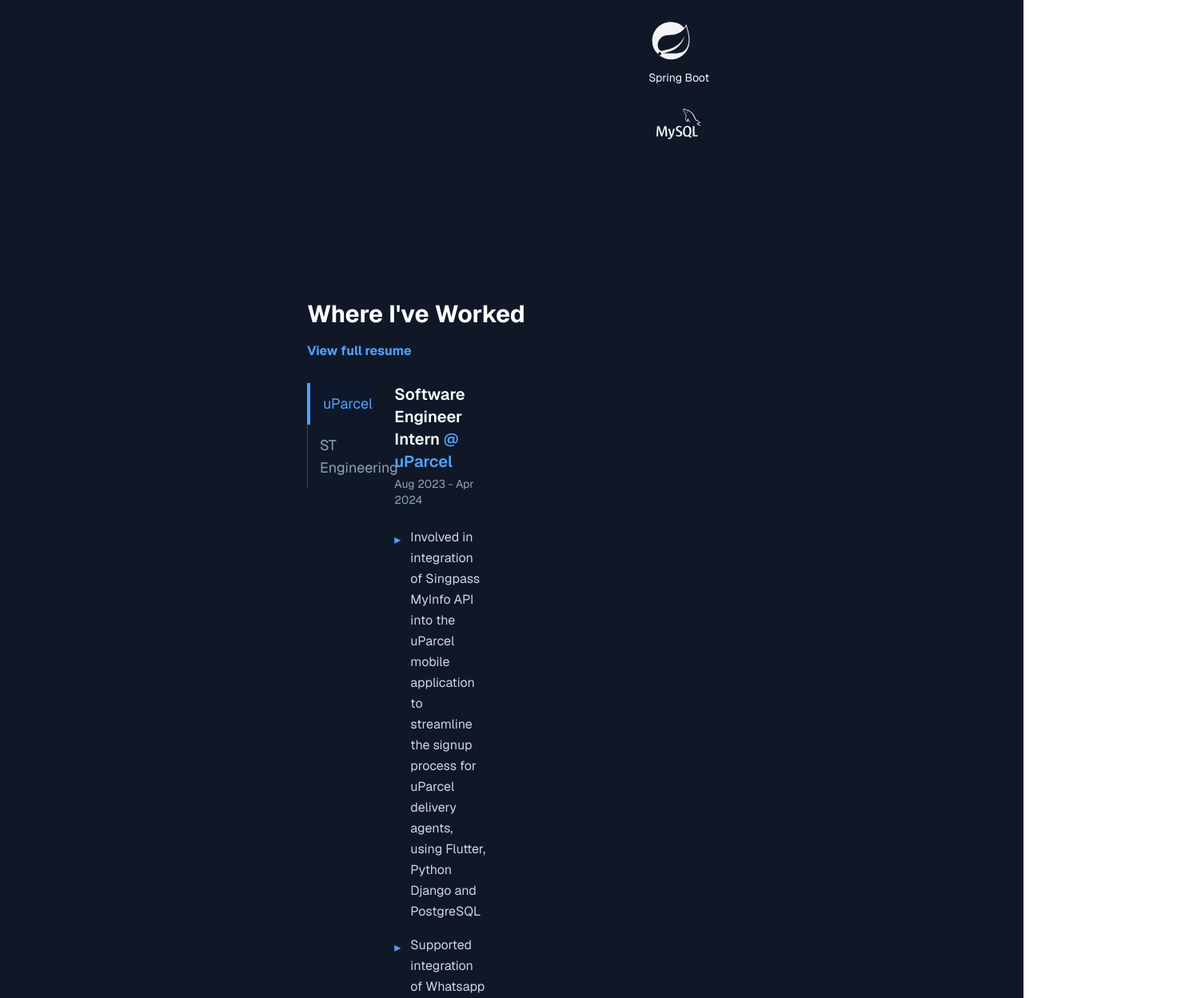
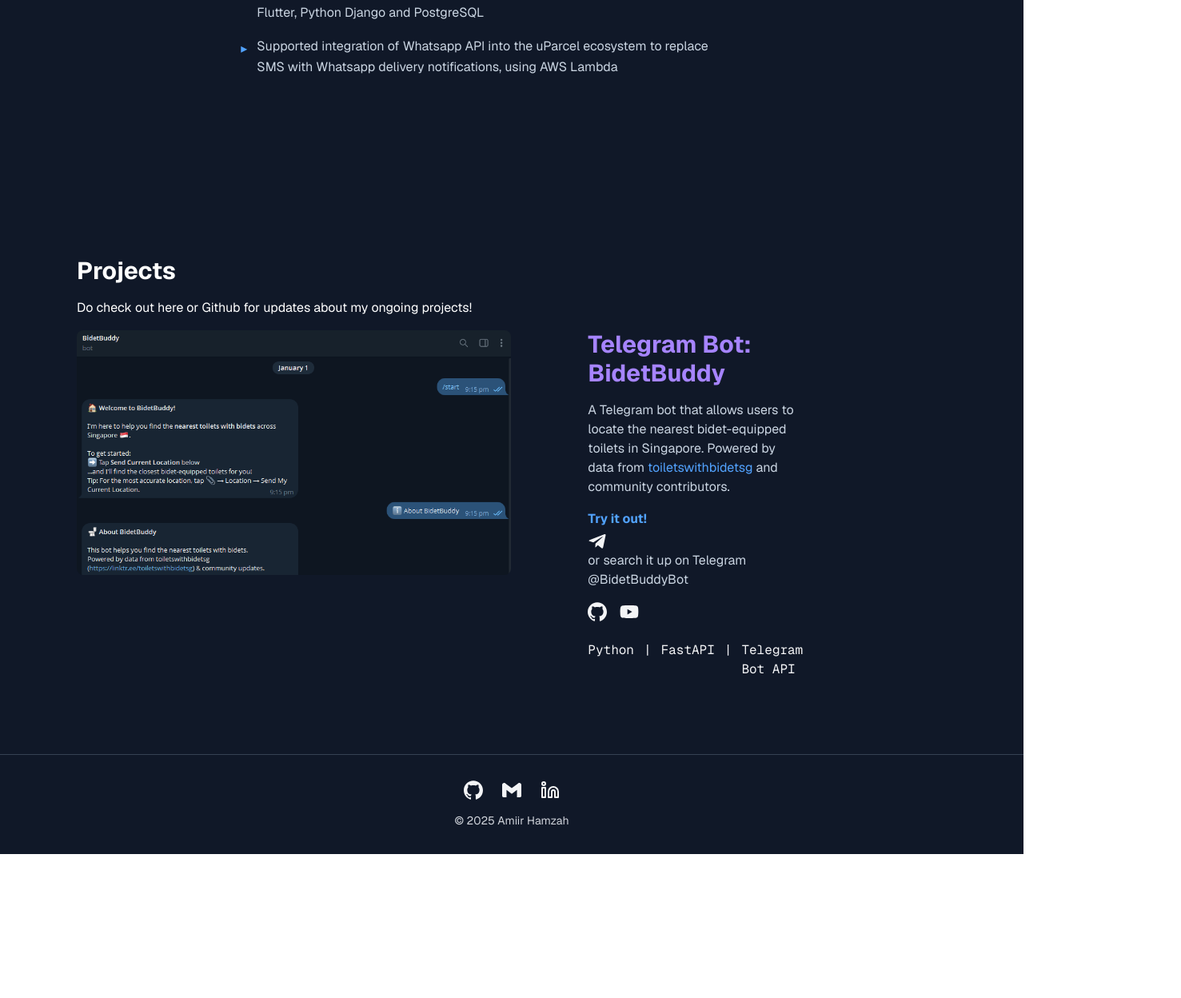
Before and after one commit to ahbb/amiirhamzah, a Next.js app: page / in a window 1280 px wide. Shown: the part 1549-2797 px from the top of the page at 80% size, 1477 px wide, since content can reach past the window. After the commit the page ends 2617 px from the top, so only its background shows below. Built offline with nearby package versions, Linux system fonts and the light colour scheme.

Commit message:
responsiveness

```diff
--- a/app/components/About.jsx
+++ b/app/components/About.jsx
@@ -5,7 +5,7 @@ import { DiDjango } from "react-icons/di";
 
 export default function About() {
   return (
-    <div className="max-w-full flex-1 flex flex-col items-center justify-between pb-48 px-4 lg:px-96">
+    <div className="mx-auto flex-1 flex flex-col items-center justify-between px-4 sm:px-6 lg:px-12 xl:px-24 pb-24 sm:pb-32 lg:pb-40">
       {/* About section */}
       <div className="w-full">
         <section id="about" className="scroll-mt-20">
@@ -14,14 +14,14 @@ export default function About() {
           </h2>
           <div className="flex flex-col lg:flex-row items-start gap-6 lg:gap-16">
             <div className="pt-3">
-              <p className="text-gray-300 leading-relaxed text-lg">
+              <p className="text-gray-300 leading-relaxed text-base sm:text-lg">
                 Hi, I’m Amiir Hamzah, a technology enthusiast driven by a
                 passion for building applications that create meaningful and
                 positive impact. I enjoy developing digital solutions that
                 simplify everyday processes, improve efficiency, and enhance the
                 way people interact with technology.
               </p>
-              <p className="text-gray-300 leading-relaxed py-5 text-lg">
+              <p className="text-gray-300 leading-relaxed py-5 text-base sm:text-lg">
                 Beyond coding, I aim to maintain a healthy lifestyle by
                 regularly practicing calisthenics and running to stay fit. I
                 also enjoy playing video games, for the immersive storytelling
@@ -34,7 +34,7 @@ export default function About() {
               <p className="text-gray-300 text-center">
                 Some technologies I am working with:
               </p>
-              <div className="flex flex-wrap items-center gap-12 text-center justify-center">
+              <div className="flex flex-wrap items-center gap-8 sm:gap-10 text-center justify-center">
                 <a className="hover:text-white transition">
                   <DiDjango className="w-10 h-10 sm:w-12 sm:h-12 md:w-14 md:h-14" />
                 </a>
@@ -48,7 +48,7 @@ export default function About() {
                 </a>
 
               </div>
-              <div className="flex flex-wrap items-center gap-12 text-center justify-center">
+              <div className="flex flex-wrap items-center gap-8 sm:gap-10 text-center justify-center">
                 <a className="hover:text-white transition">
                   <SiMongodb className="w-10 h-10 sm:w-12 sm:h-12 md:w-14 md:h-14" />
                   <p className="text-sm mt-2">MongoDB</p>
@@ -65,7 +65,7 @@ export default function About() {
                 </a>
               </div>
 
-              <div className="flex flex-wrap items-center gap-12 text-center justify-center">
+              <div className="flex flex-wrap items-center gap-8 sm:gap-10 text-center justify-center">
                 <a className="hover:text-white transition">
                   <SiMysql className="w-10 h-10 sm:w-12 sm:h-12 md:w-14 md:h-14" />
                 </a>
--- a/app/components/Experience.jsx
+++ b/app/components/Experience.jsx
@@ -26,7 +26,7 @@ export default function Experience() {
   const [activeIndex, setActiveIndex] = useState(0); // default to first experience
 
   return (
-    <div className="max-w-full flex-1 flex flex-col items-center justify-between pb-48 px-4 lg:px-96">
+    <div className="mx-auto flex-1 flex flex-col items-center justify-between px-4 sm:px-6 lg:px-12 xl:px-24 pb-24 sm:pb-32 lg:pb-40">
       <section id="experience" className="w-full mb-16 scroll-mt-20">
         <h2 className="text-3xl font-bold mb-4 text-white">
           Where I've Worked
--- a/app/components/Footer.jsx
+++ b/app/components/Footer.jsx
@@ -3,8 +3,8 @@ import { Linkedin } from 'lucide-react';
 
 export default function Footer() {
     return (
-        <footer className="w-full border-t border-gray-700 bg-gray-900 z-50 fixed bottom-0 left-0 right-0">
-            <div className="max-w-7xl mx-auto px-4 py-8">
+        <footer className="w-full border-t border-gray-700 bg-gray-900">
+            <div className="max-w-3xl mx-auto px-4 sm:px-6 lg:px-8 py-8">
                 <div className="flex justify-center items-center gap-6">
                     <a
                         href="https://github.com/ahbb"
--- a/app/components/Navbar.jsx
+++ b/app/components/Navbar.jsx
@@ -17,8 +17,8 @@ export default function Navbar() {
     }, []);
 
     return (
-        <nav className="fixed top-0 w-full bg-gray-900 bg-opacity-95 backdrop-blur-sm px-6 py-4 shadow-lg z-50">
-            <div className="mx-auto flex justify-end">
+        <nav className="fixed top-0 inset-x-0 bg-gray-900/95 backdrop-blur-sm shadow-lg z-50">
+            <div className="max-w-full mx-auto px-4 sm:px-6 lg:px-8 py-4 flex justify-end">
 
                 {/* Hamburger Button - visible only on mobile */}
                 <button
@@ -31,7 +31,7 @@ export default function Navbar() {
                 </button>
 
                 {/* Desktop Navigation - hidden on mobile */}
-                <div className="hidden md:flex gap-9">
+                <div className="hidden md:flex gap-8">
                     <a href="#about" className="text-gray-300 hover:text-blue-400 transition">About</a>
                     <a href="#experience" className="text-gray-300 hover:text-blue-400 transition">Experience</a>
                     <a href="#projects" className="text-gray-300 hover:text-blue-400 transition">Projects</a>
--- a/app/components/Projects.jsx
+++ b/app/components/Projects.jsx
@@ -1,19 +1,18 @@
-import { siGithub } from 'simple-icons';
+import { siGithub } from "simple-icons";
 import Image from "next/image";
+import { FaYoutube, FaTelegramPlane } from "react-icons/fa";
 
 export default function Projects() {
   return (
-    <div className="max-w-full flex-1 flex flex-col items-center justify-between pb-48 px-4 lg:px-96">
+    <div className="mx-auto flex-1 flex flex-col items-center justify-between px-4 sm:px-6 lg:px-12 xl:px-24 pb-24 sm:pb-32 lg:pb-40">
       <section id="projects" className="w-full mb-16 scroll-mt-20">
-        <h2 className="text-3xl font-bold mb-4 text-white">
-          Projects
-        </h2>
+        <h2 className="text-3xl font-bold mb-4 text-white">Projects</h2>
 
         <h3 className="text-md mb-4 text-white">
           Do check out here or Github for updates about my ongoing projects!
         </h3>
 
-        <div className="flex flex-col lg:flex-row gap-2 pt-3">
+        <div className="flex flex-col lg:flex-row gap-6 lg:gap-12 relative w-full lg:w-1/2 aspect-video">
           <Image
             src="/bidetbuddy.png"
             alt="BidetBuddy Telegram Bot Preview"
@@ -22,15 +21,33 @@ export default function Projects() {
             className="rounded-lg"
           />
 
-          <div className="flex-1 lg:pl-4 lg:px-72">
+          <div className="flex-1 lg:pl-8 xl:pl-12">
             <h2 className="text-3xl font-bold mb-4 text-violet-400">
               Telegram Bot: BidetBuddy
             </h2>
-            <p className="leading-relaxed text-slate-300 pb-8">
-              A Telegram bot that allows users to locate the nearest bidet-equipped toilets in Singapore. Powered by data from <a href="https://linktr.ee/toiletswithbidetsg" target="_blank" className="text-blue-400">toiletswithbidetsg</a> and community contributors.
+            <p className=" text-slate-300 pb-4">
+              A Telegram bot that allows users to locate the nearest
+              bidet-equipped toilets in Singapore. Powered by data from{" "}
+              <a
+                href="https://linktr.ee/toiletswithbidetsg"
+                target="_blank"
+                className="text-blue-400"
+              >
+                toiletswithbidetsg
+              </a>{" "}
+              and community contributors.
             </p>
-            <p className="text-xl text-blue-400 font-bold pb-8"><a href="https://t.me/BidetBuddyBot" target="_blank">Try it out here</a> <span className="text-slate-300"> or search it up on Telegram @BidetBuddyBot.</span></p>
 
+            <p className="text-blue-400 pb-1 font-bold">Try it out!</p>
+            <a href="https://t.me/BidetBuddyBot" target="_blank">
+            <FaTelegramPlane className="w-6 h-6" />
+            </a>
+
+              <p className="text-slate-300 pb-4">
+                or search it up on Telegram @BidetBuddyBot
+              </p>
+
+            <div className="flex flex-row gap-4">
               <a href="https://github.com/ahbb/ToBi" target="_blank">
                 <svg
                   role="img"
@@ -43,7 +60,15 @@ export default function Projects() {
                 </svg>
               </a>
 
-            <div className="flex flex-row gap-3 pt-10 font-mono">
+              <a
+                href="https://www.youtube.com/shorts/YmVhxuHcuZc"
+                target="_blank"
+              >
+                <FaYoutube className="w-6 h-6" />
+              </a>
+            </div>
+
+            <div className="flex flex-row gap-3 pt-6 font-mono">
               <p>Python</p>
               <p>|</p>
               <p>FastAPI</p>
@@ -51,7 +76,6 @@ export default function Projects() {
               <p>Telegram Bot API</p>
             </div>
           </div>
-
         </div>
       </section>
     </div>
--- a/app/page.tsx
+++ b/app/page.tsx
@@ -6,7 +6,7 @@ import Navbar from "./components/Navbar";
 
 export default function Home() {
   return (
-    <div className="min-h-screen flex flex-col font-sans bg-zinc-50 dark:bg-black">
+    <div className="min-h-screen flex flex-col font-sans bg-zinc-50 dark:bg-black overflow-x-hidden">
       <Navbar />
 
       <section className="w-full bg-gray-900 text-gray-100 flex-1">
@@ -36,11 +36,7 @@ export default function Home() {
       </section>
 
       {/* Footer uses the same full-bleed background color */}
-      <div className="w-full bg-gray-900 text-gray-100">
-        <div className="mx-auto w-full max-w-3xl px-16">
-          <Footer />
-        </div>
-      </div>
+      <Footer />
     </div>
   );
 }
```
Also changed, not shown: 1 other file (tests, documents, lock files or other folders). Lines whose indentation alone changed are shown as unchanged.
